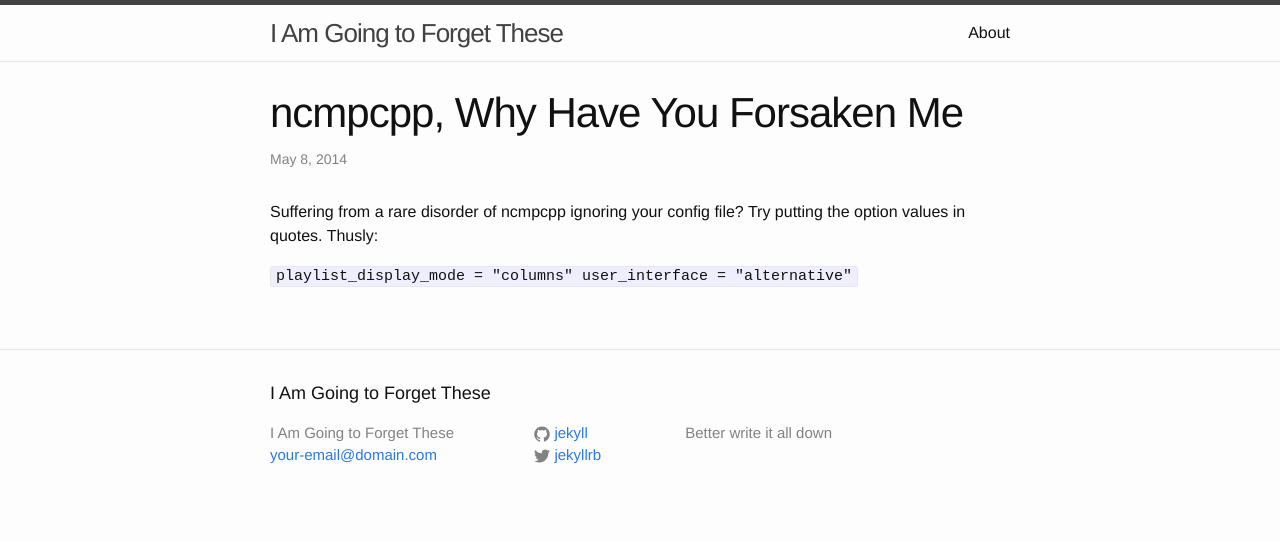
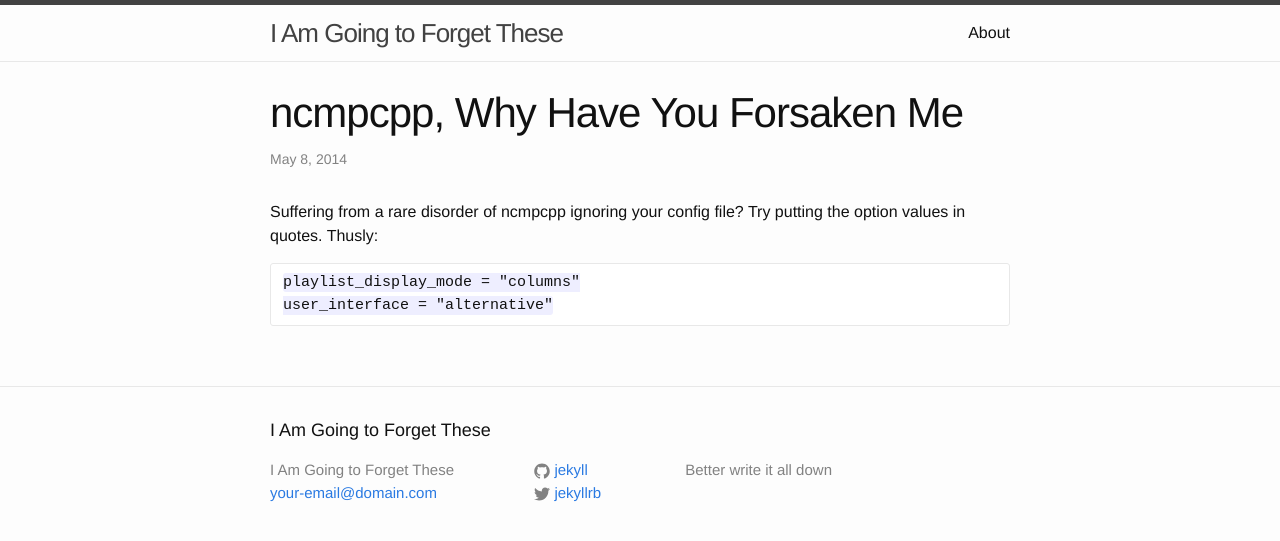
Before and after one commit to femnad/sqrt26.com, a Jekyll site: the page built from _posts/2014-05-08-ncmpcpp-why-have-you-forsaken-me.markdown, in a window 1280 px wide. Shown: the top 541 px of the page. Built offline with Jekyll 4.4.1, drawn with Linux system fonts in a browser that asks for light colours.

```diff
--- a/_posts/2014-05-08-ncmpcpp-why-have-you-forsaken-me.markdown
+++ b/_posts/2014-05-08-ncmpcpp-why-have-you-forsaken-me.markdown
@@ -6,6 +6,5 @@ date: '2014-05-08 17:39:43'
 
 Suffering from a rare disorder of ncmpcpp ignoring your config file? Try putting the option values in quotes. Thusly:
 
-
-`playlist_display_mode = "columns"
-user_interface = "alternative"`
+    playlist_display_mode = "columns"
+    user_interface = "alternative"
```
